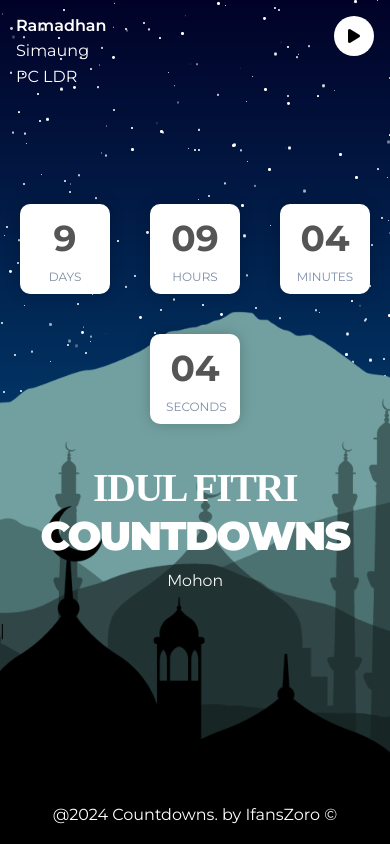
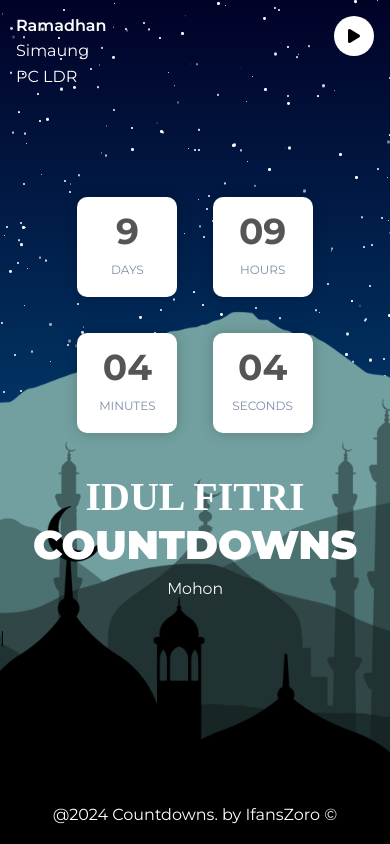
Before and after one commit to ifans07/idulfitri, a plain HTML site: page index.html in a window 390 px wide. Drawn offline with nearby package versions, Linux system fonts and the light colour scheme; animation ran at ten frames a second; a web font is replaced by a local one.

Commit message:
fix countdown

```diff
--- a/style.css
+++ b/style.css
@@ -89,6 +89,8 @@ section::before{
 }
 .container{
 	z-index: 9999;
+	width: 100%;
+
 /*	transform: translateY(-60px);*/
 /*	margin-bottom: 100px;*/
 }
@@ -146,14 +148,24 @@ section::before{
 	.container h1{
 		font-size: 2.5rem;
 		text-align: center;
+		letter-spacing: unset;
 	}
 	.container p{
 		font-size: 1rem;
 		padding-bottom: 30px;
 	}
 	.count{
-		margin-bottom: 40px;
-		gap: 2.5rem;
+/*		margin-bottom: 40px;*/
+		gap: 2.2rem;
+		width: 90%;
+		margin: 0 auto 40px auto;
+	}
+	.count div{
+		width: 100px;
+		height: 100px;
+	}
+	#count{
+		display: block;
 	}
 }
 
```
